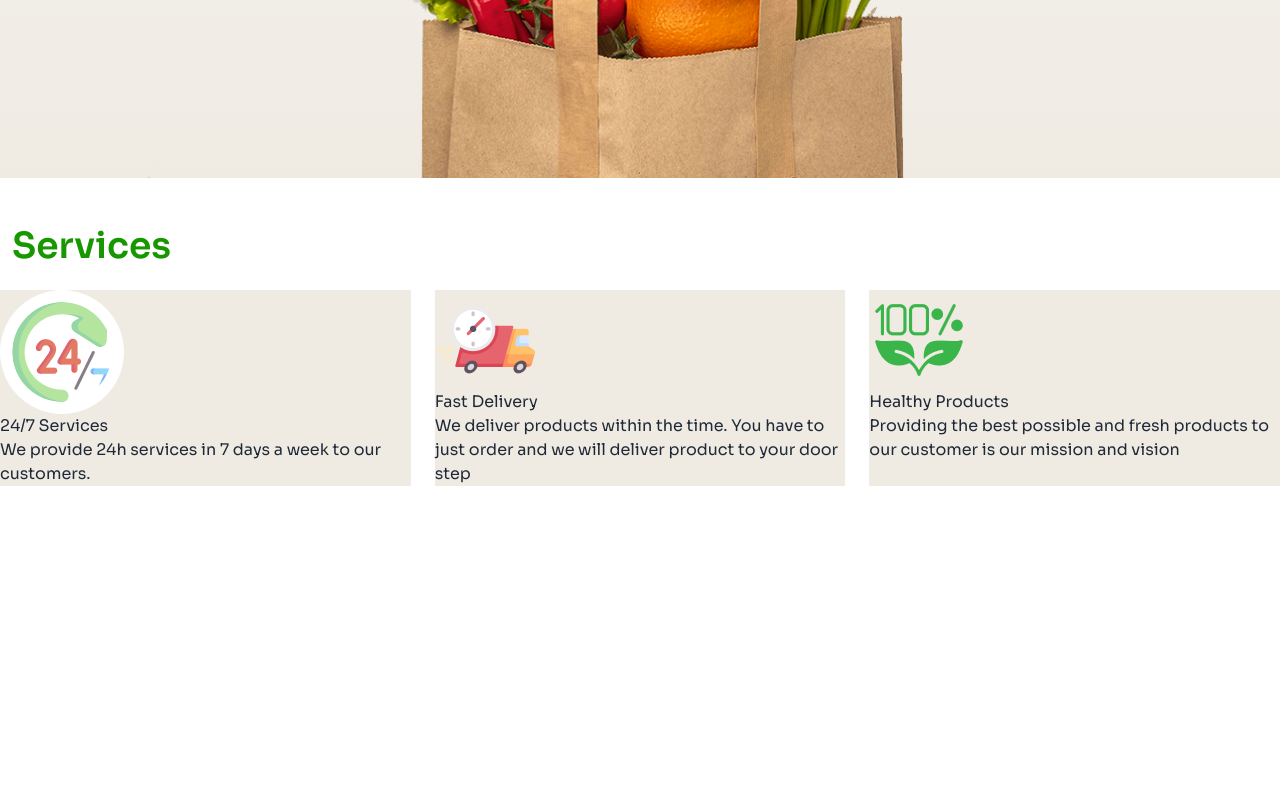
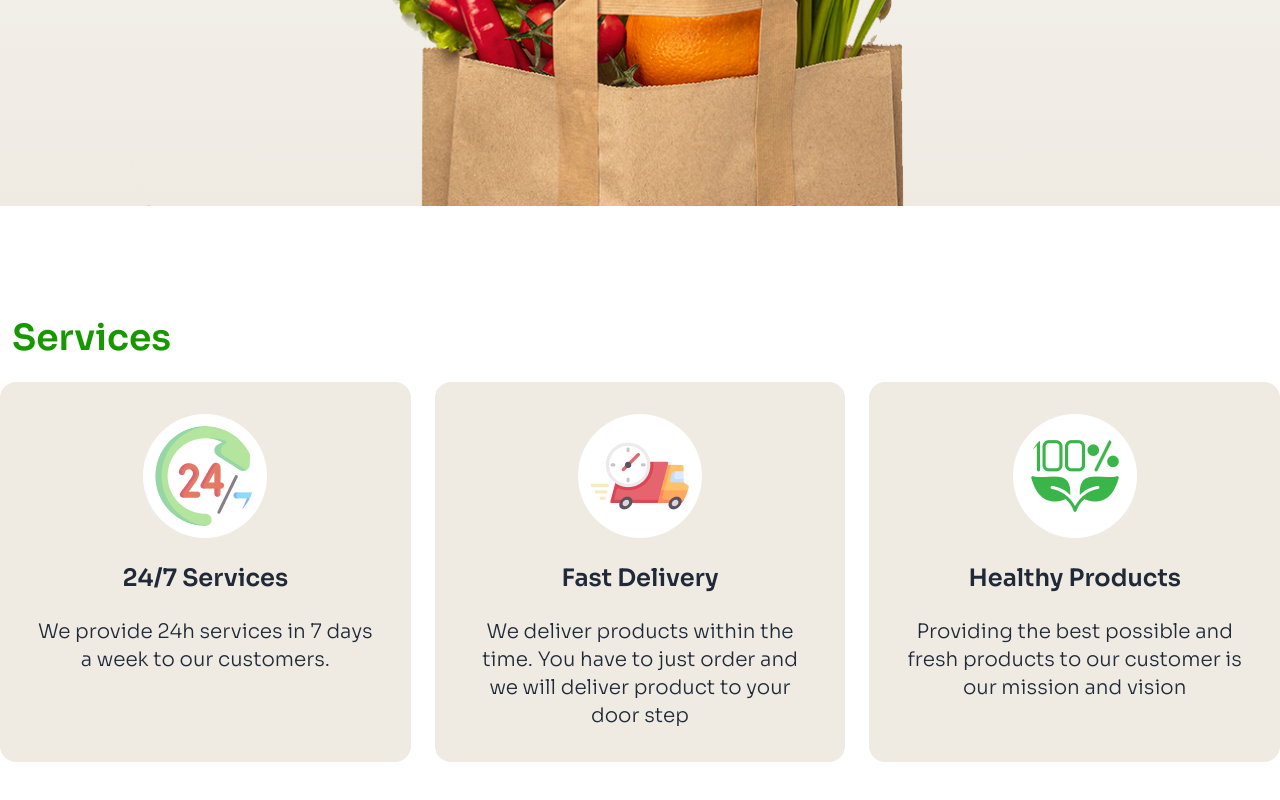
Before and after one commit to abdullahalnoman003/Living-Lab, a plain HTML site: page index.html in a window 1280 px wide. Shown: the part 1021-1821 px from the top of the page. Before the commit the page ends 1507 px from the top, so only its background shows below. Drawn offline with nearby package versions, Linux system fonts and the light colour scheme.

```diff
--- a/index.html
+++ b/index.html
@@ -64,7 +64,7 @@
                         Can <br>
                         Count</span> On, Prices You’ll Love!</h1><br>
                 <p class="text-xl text-[#111111] max-md:font-light">Shop your daily essentials at unbeatable prices.
-                    From fresh produce to pantry staples, we’ve got you covered every day!</p>
+                    From fresh produce to pantry <br>staples, we’ve got you covered every day!</p>
             </div>
             <div class="mx-auto">
                 <img class="mx-auto" src="./c2-assets/hero-vegetables.png" alt="">
@@ -74,27 +74,31 @@
 
     <!-- Main Section -->
     <main>
-        <section class="container mx-auto">
-            <h1 class="max-md:text-2xl text-4xl font-semibold text-[#179800] px-3">Services</h1><br>
-            <div class="flex  gap-6">
-                <div class="bg-[#EFEBE3] w-1/3">
-                    <img class="bg-white p-3 rounded-full" src="./c2-assets/service.png" alt="">
-                    <h1>24/7 Services</h1>
-                    <p>We provide 24h services in 7 days a week to our customers. </p>
+        <!-- Services Section -->
+        <section class="container mx-auto my-28 max-md:my-12">
+            <h1 class="max-md:text-2xl text-4xl font-semibold max-md:px-5 text-[#179800] px-3">Services</h1><br>
+            <div class="flex  gap-6 max-md:flex-col max-md:px-5">
+
+                <div class="bg-[#EFEBE3] max-md:w-auto max-md:mx-auto w-1/3 rounded-2xl p-8 flex flex-col items-center">
+                    <img class="bg-white p-3 rounded-full" src="./c2-assets/service.png" alt=""><br>
+                    <h1 class="text-2xl font-semibold">24/7 Services</h1><br>
+                    <p class="text-xl font-light text-center">We provide 24h services in 7 days a week to our customers. </p>
                 </div>
-                <div class="bg-[#EFEBE3] w-1/3">
-                    <img src="./c2-assets/delivery.png" alt="">
-                    <h1>Fast Delivery</h1>
-                    <p>We deliver products within the time. You have to just order and we will deliver product to your door step</p>
+                <div class="bg-[#EFEBE3]  max-md:w-auto max-md:mx-auto  w-1/3 rounded-2xl p-8 flex flex-col items-center">
+                    <img class="bg-white p-3 rounded-full" src="./c2-assets/delivery.png" alt=""><br>
+                    <h1 class="text-2xl font-semibold">Fast Delivery</h1><br>
+                    <p class="text-xl font-light text-center">We deliver products within the time. You have to just order and we will deliver product to your door step</p>
                 </div>
-                <div class="bg-[#EFEBE3] w-1/3">
-                    <img src="./c2-assets/healthy.png" alt="">
-                    <h1>Healthy Products</h1>
-                    <p>Providing the best possible and fresh products to our customer is our mission and vision</p>
+                <div class="bg-[#EFEBE3]  max-md:w-auto max-md:mx-auto w-1/3 rounded-2xl p-8 flex flex-col items-center">
+                    <img class="bg-white p-3 rounded-full" src="./c2-assets/healthy.png" alt=""><br>
+                    <h1 class="text-2xl font-semibold">Healthy Products</h1><br>
+                    <p class="text-xl font-light text-center">Providing the best possible and fresh products to our customer is our mission and vision</p>
                 </div>
             </div>
+        </section>
 
-        </section>
+        <!-- Populer Product Section  -->
+
     </main>
 
     <!-- Footer Section -->
```
